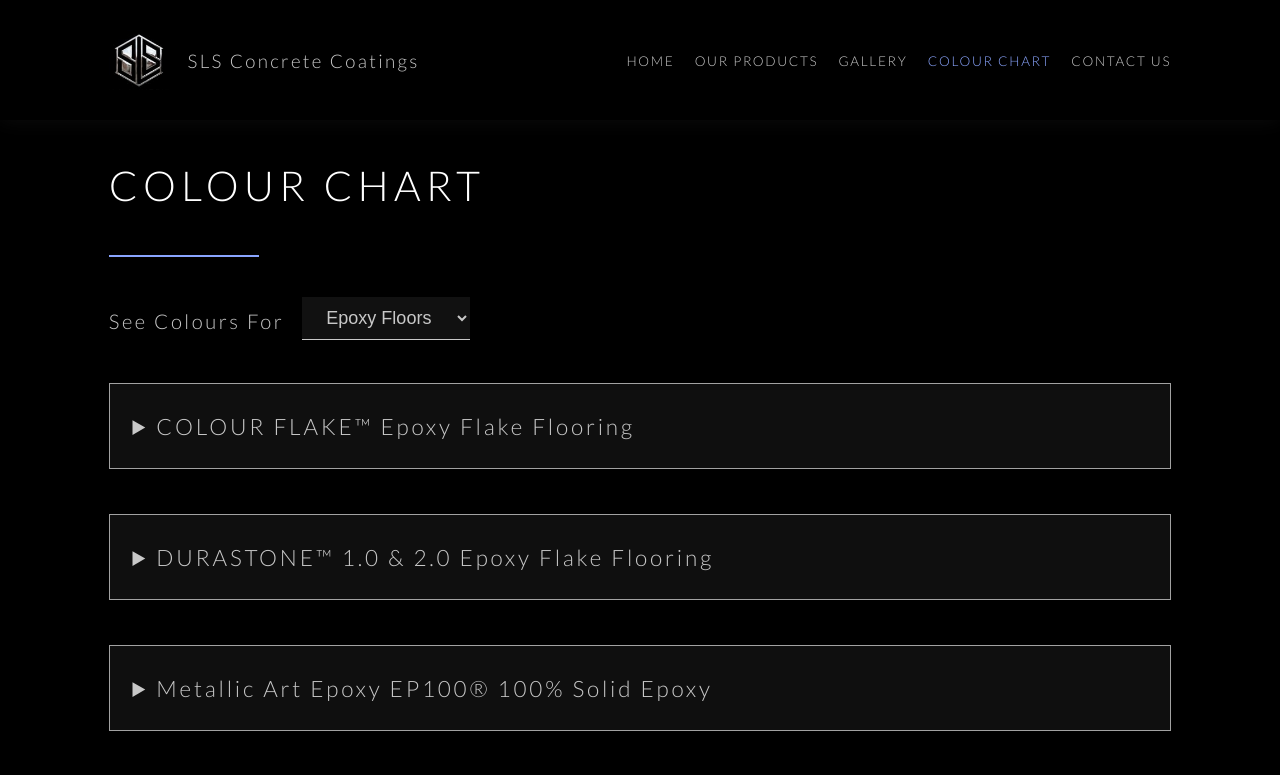
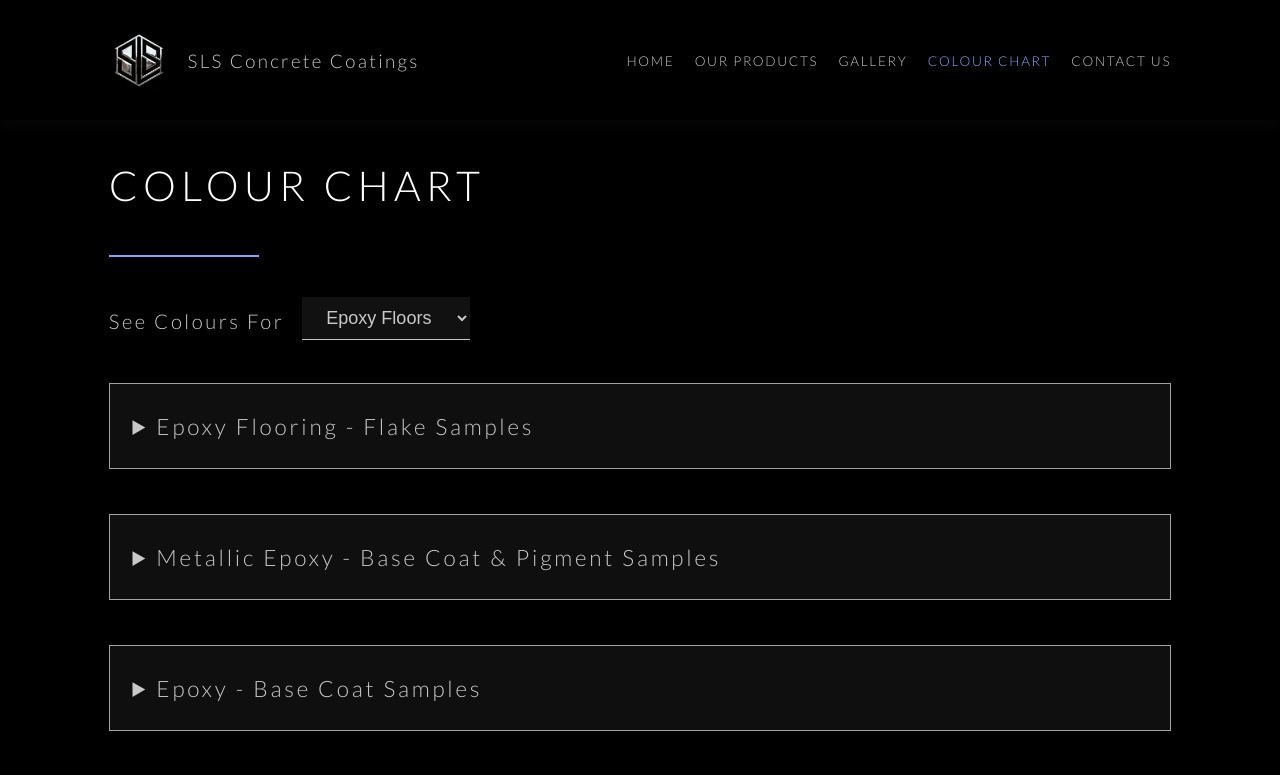
Before and after one commit to Blake-K-Yeboah/sls-concrete-coatings, a Next.js app: page /colour-chart in a window 1280 px wide. Shown: the top 775 px of the page. Built offline with nearby package versions, Linux system fonts and the light colour scheme.

Commit message:
Updated Naming Of Epoxy Colous

```diff
--- a/components/ColourChart/EpoxyColours.tsx
+++ b/components/ColourChart/EpoxyColours.tsx
@@ -16,7 +16,7 @@ const EpoxyColours: FC = () => {
                     data-aos="flip-down"
                     data-aos-duration="1000"
                 >
-                    COLOUR FLAKE™ Epoxy Flake Flooring
+                    Epoxy Flooring - Flake Samples
                 </summary>
 
                 <div className={styles.imgRange}>
@@ -47,38 +47,7 @@ const EpoxyColours: FC = () => {
                     data-aos="flip-down"
                     data-aos-duration="1000"
                 >
-                    DURASTONE™ 1.0 & 2.0 Epoxy Flake Flooring
-                </summary>
-
-                <div className={styles.imgRange}>
-                    {epoxyFloorsRanges.two.map((floor) => {
-                        return (
-                            <div
-                                className={styles.floorBoxContainer}
-                                key={floor.name + floor.imgNum}
-                            >
-                                <div className={styles.floorBoxImgContainer}>
-                                    <Image
-                                        src={`/images/colours/epoxy-floors/new/2/Image (${floor.imgNum}).jpg`}
-                                        layout="fill"
-                                        alt="Epoxy Floor"
-                                    />
-                                </div>
-                                <p className={styles.floorBoxTitle}>
-                                    {floor.name}
-                                </p>
-                            </div>
-                        );
-                    })}
-                </div>
-            </details>
-            <details>
-                <summary
-                    className={styles.rangeHeading}
-                    data-aos="flip-down"
-                    data-aos-duration="1000"
-                >
-                    Metallic Art Epoxy EP100® 100% Solid Epoxy
+                    Metallic Epoxy - Base Coat &amp; Pigment Samples
                 </summary>
 
                 <div className={styles.imgRange}>
@@ -109,7 +78,7 @@ const EpoxyColours: FC = () => {
                     data-aos="flip-down"
                     data-aos-duration="1000"
                 >
-                    EPOXY EP200™ 100% Solids - Epoxy Flooring
+                    Epoxy - Base Coat Samples
                 </summary>
                 <div className={styles.imgRange}>
                     {epoxyFloorsRanges.four.map((floor) => {
```
